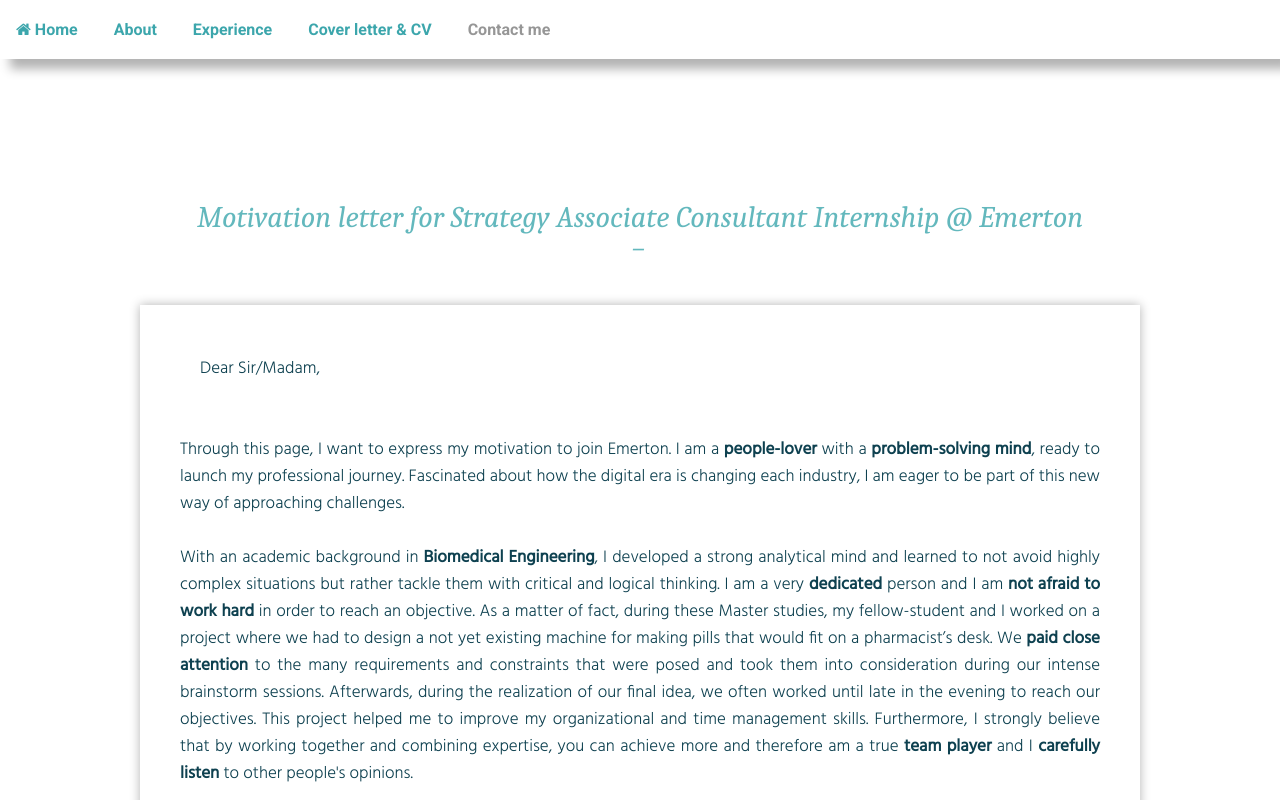
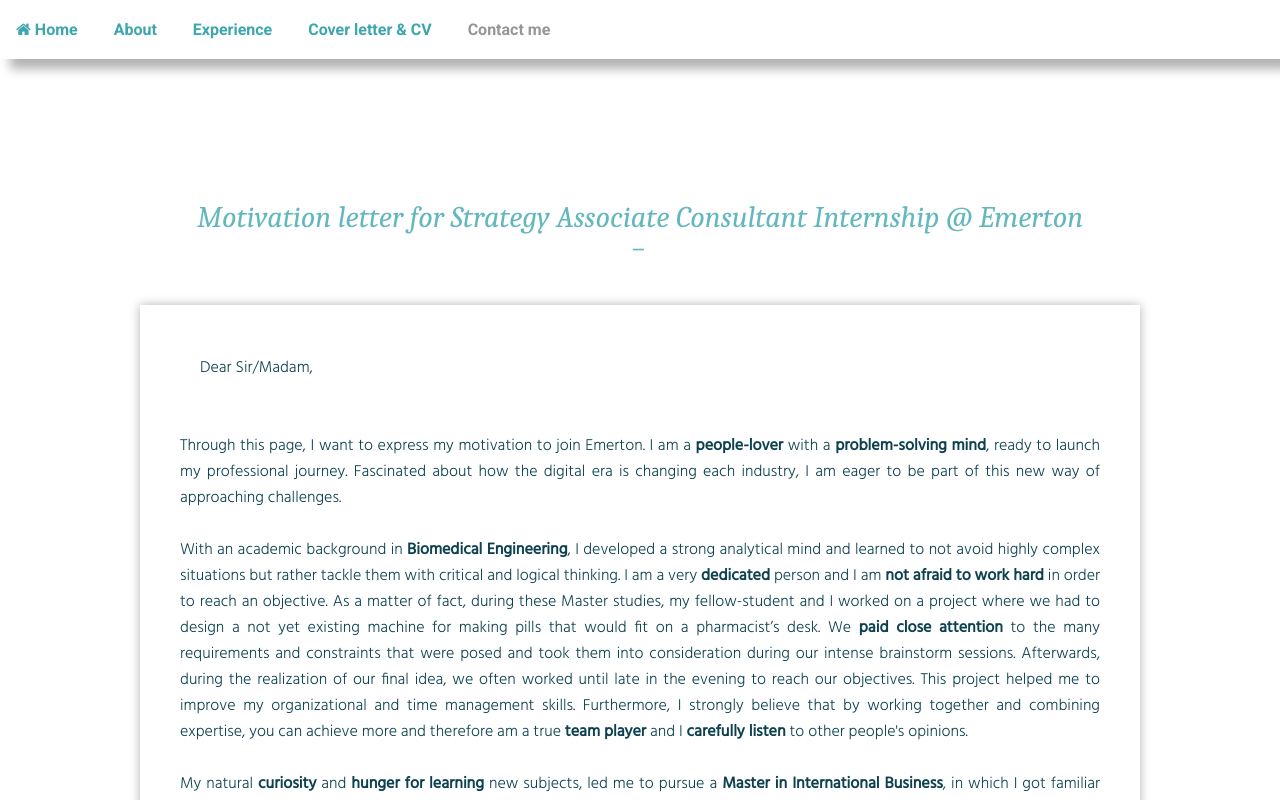
Before and after one commit to Nathalie-Bergs/Nathalieswebsite, a plain HTML site: page motivation.html in a window 1280 px wide. Shown: the top 800 px of the page. Drawn offline with Linux system fonts and the light colour scheme; a web font is replaced by a local one.

Commit message:
page description

```diff
--- a/CSS/style.css
+++ b/CSS/style.css
@@ -61,7 +61,7 @@
 }
 
 p1 {
-	font-size: 17px;
+	font-size: 16px;
 	color: rgb(14,65,80);
 }
 
```
Also changed, not shown: index.html (+2 -2 lines).
